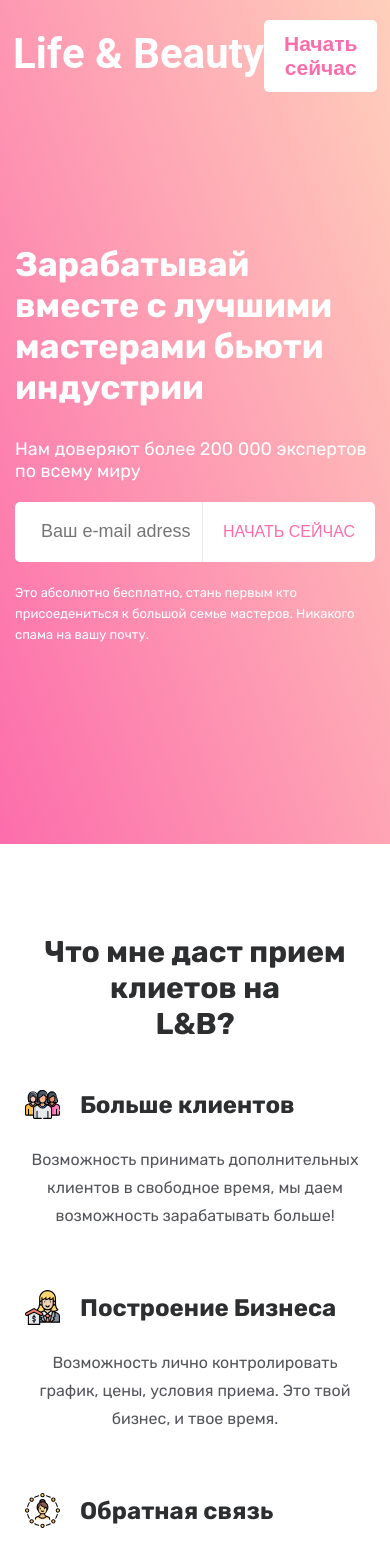
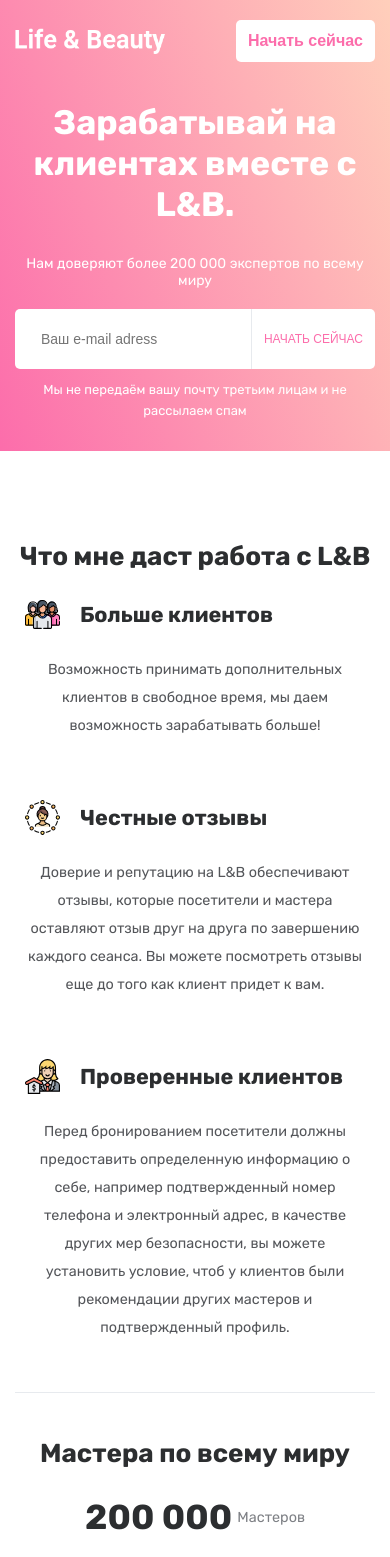
Before and after one commit to sevabrov/nails, a React (Create React App) app: page / in a window 390 px wide. Shown: the top 1557 px of the page. Built offline with nearby package versions, Linux system fonts and the light colour scheme; the HTML template or start-up script is replaced by a standard one.

Commit message:
1) new text add 2) responsive done

```diff
--- a/src/Components/footer.js
+++ b/src/Components/footer.js
@@ -9,6 +9,7 @@ const Footer = () => {
     return (
             <div className="footer">
                 <div className="footer-form">
+                    <div className="main-content">
                         <form onSubmit={sendEmail}>
                             <p className="footer-title">Зарабатывай вместе с нами !</p>
                             <div className="input">
@@ -18,10 +19,13 @@ const Footer = () => {
                             <p className="input-desc">Это абсолютно бесплатно, стань первым кто присоедениться к большой семье мастеров. Никакого спама на вашу почту.</p>
                         </form>
                     </div>
+                </div>
                 <div className="footer-link">
+                    <div className="main-content">
                         <a href="/">Главная</a>
                         <a href="/">Пользовательское соглашение</a>
                         <a href="/">Обратная связь</a>
+                    </div>
                 </div>
             </div>
     );
--- a/src/Components/header.js
+++ b/src/Components/header.js
@@ -12,10 +12,11 @@ const Header = (props) => {
         <div className="header">
             <div className="main-content">
                 <div className="header-top">
-                    <img src={logo} alt="logo"/>
+                    <img className="logo" src={logo} alt="logo"/>
                     <button className="start-btn">Начать сейчас</button>
                 </div>
-                <h1 className="header-title">Зарабатывай вместе с лучшими мастерами бьюти индустрии</h1>
+                <h1 className="header-title">Зарабатывай на клиентах, получай реальные отзывы и будь в курсе всех новинок Бьюти индустрии вместе с L&B.</h1>
+                <h1 className="header-title mob-view">Зарабатывай на клиентах вместе с L&B.</h1>
                 <p className="input-text">Нам доверяют более 200 000 экспертов по всему миру</p>
                 <form onSubmit={sendEmail}>
                     <div className="input">
@@ -23,7 +24,7 @@ const Header = (props) => {
                         <button className="start-btn">Начать Сейчас</button>
                     </div>
                 </form>
-                <p className="input-desc">Это абсолютно бесплатно, стань первым кто присоедениться к большой семье мастеров.  Никакого спама на вашу почту.</p>
+                <p className="input-desc">Мы не передаём вашу почту третьим лицам и не рассылаем спам</p>
             </div>
         </div>
     );
--- a/src/Components/help.js
+++ b/src/Components/help.js
@@ -6,25 +6,26 @@ class Help extends Component {
     render() {
         return (
             <div className="content">
-                <h3 className="content-title no-margin">Мы всегда готовы помочь вам</h3>
-                <h5 className="content-sub-title">Сайт рыбатекст поможет дизайнеру, верстальщику, вебмастеру сгенерировать несколько абзацев
+                <h3 className="content-title">Контроль над приемом в ваших руках</h3>
+                {/* <h5 className="content-sub-title">Сайт рыбатекст поможет дизайнеру, верстальщику, вебмастеру сгенерировать несколько абзацев
                     более менее осмысленного текста рыбы на русском языке, а начинающему оратору отточить навык
-                    публичных выступлений в домашних условиях.</h5>
+                    публичных выступлений в домашних условиях.</h5> */}
 
                 <Tabs className="tab-menu">
                     <TabList>
-                        <Tab className="study-menu">Обучение</Tab>
-                        <Tab className="feedback-menu">Обратная связь</Tab>
+                        <Tab className="study-menu">Таймлайн</Tab>
+                        <Tab className="feedback-menu">Прайс</Tab>
                         <Tab className="free-menu">Будь свободным</Tab>
                     </TabList>
 
                     <TabPanel>
                         <div className="tab-content">
-                            <p  className="tab-content-title">Стань лучшей версией себя!</p>
+                            <p  className="tab-content-title">Принимай клиентов в удобное для себя время</p>
                             <ul>
-                                <li>Мастерклассы для наших экспертов проводят только гуру своего дела,
-                                    который мы обязательно проверяем на наличие сертефикатов, и реальных отзывов.</li>
-                                <li>Вы будете в курсе абсолютно всех самых важных событий в мире Бьюти индустрии в нашей стране.</li>
+                                <li>Мы не навязываем никаких сроков по вашей минимальной занятости. Вы можете блокировать все неудобные для вас даты.</li>
+                                <li>Устанавливайте свои правила для свободных дат. Минимальный срок бронирования на определенную услугу.</li>
+                                <li>Уведомление перед приходом</li>
+                                <li>Насколько заранее клиент может сделать бронь.</li>
                             </ul>
                             <div className="tab-content-feedback">
                                 <p>“Благодпря, постоянной возможности обучения я стара зарабатывать больше, а клиентов стало куда ”</p>
@@ -33,10 +34,35 @@ class Help extends Component {
                         </div>
                     </TabPanel>
                     <TabPanel>
-                        <h2>Any content 2</h2>
+                        <div className="tab-content">
+                            <p className="tab-content-title">Устанавливай свои цены</p>
+                            <ul>
+                                <li>Вы сами устанавливаете ваш прайс лист, но в любой момент вы можете обратиться к нашему инструменту.</li>
+                                <li>По желанию вы можете добавить специальные детали как:
+                                    <span>Скрабирование рук или ног</span>
+                                    <span>Массаж рук или ног</span>
+                                    <span>Маска для рук</span>
+                                </li>
+                            </ul>
+                            <div className="tab-content-feedback">
+                                <p>“Благодпря, постоянной возможности обучения я стара зарабатывать больше, а клиентов стало куда ”</p>
+                                <p>Наталья Коваленко, Маникюр/Педикюр, Херсон.</p>
+                            </div>
+                        </div>
                     </TabPanel>
                     <TabPanel>
-                        <h2>Any content 3</h2>
+                    <div className="tab-content">
+                            <p  className="tab-content-title">Ваш кабинет - ваши правила</p>
+                            <ul>
+                                <li>Для управления ожиданиями можно добавить правила кабинета.</li>
+                                <li>Если мастер установил правила для кабинета, клиент должен принять их перед запросом на бронирование.</li>
+                                <li>Например можно запретить курить или говорить по телефону, во время сеанса.</li>
+                            </ul>
+                            <div className="tab-content-feedback">
+                                <p>“Благодпря, постоянной возможности обучения я стара зарабатывать больше, а клиентов стало куда ”</p>
+                                <p>Наталья Коваленко, Маникюр/Педикюр, Херсон.</p>
+                            </div>
+                        </div>
                     </TabPanel>
                 </Tabs>
 
--- a/src/Components/reviews.js
+++ b/src/Components/reviews.js
@@ -37,7 +37,7 @@ class Review extends Component {
           return (
             <div className="content">
                 <h3 className="content-title no-margin">Вы в хороших руках</h3>
-                <h5 className="content-sub-title">Millions of people around the world have already made xPider the<br/> place where their dream happens.</h5>
+                <h5 className="content-sub-title">У нас размещаются только реальные отзывы пользователей системы</h5>
                 <Slider {...settings}>
                 <div className="review-area">
                     <div className="review-block">
--- a/src/Components/what.js
+++ b/src/Components/what.js
@@ -3,20 +3,24 @@ import React from 'react';
 const What = () => {
     return (
             <div className="content">
-                <h3 className="content-title">Что мне даст прием клиетов на <br/> L&B?</h3>
+                <h3 className="content-title">Что мне даст работа с L&B</h3>
                 <div className="content-area">
                     <div className="content-area--block">
                         <h4 className="more-clients">Больше клиентов</h4>
                         <p>Возможность принимать дополнительных клиентов в свободное время, мы даем возможность зарабатывать больше!</p>
                     </div>
                     <div className="content-area--block">
-                        <h4 className="business-creating">Построение Бизнеса</h4>
-                        <p>Возможность лично контролировать график, цены, условия приема. Это твой бизнес, и твое время.</p>
+                        <h4 className="feedback-communication">Честные отзывы</h4>
+                        <p>Доверие и репутацию на L&B обеспечивают отзывы, которые посетители и мастера оставляют отзыв друг на друга по
+                            завершению каждого сеанса. Вы можете посмотреть отзывы еще до того как клиент придет к вам.</p>
                     </div>
                     <div className="content-area--block">
-                        <h4 className="feedback-communication">Обратная связь</h4>
-                        <p>Общайся с клиентами на прямую,  получай обратную связь, как можно быстрыее, становись лучше.</p>
+                        <h4 className="business-creating">Проверенные клиентов</h4>
+                        <p>Перед бронированием посетители должны предоставить определенную информацию о себе, например подтвержденный номер
+                            телефона и электронный адрес, в качестве других мер безопасности, вы можете установить условие, чтоб у клиентов
+                            были рекомендации других мастеров и подтвержденный профиль.</p>
                     </div>
+
                 </div>
             </div>
     );
--- a/src/styling/content.scss
+++ b/src/styling/content.scss
@@ -81,7 +81,7 @@
                         margin-right: 5px;
                     }
                     &:last-child {
-                        font-size: 16px;
+                        font-size: 1em;
                         color: $text-gray;
                     }
                 }
--- a/src/styling/footer.scss
+++ b/src/styling/footer.scss
@@ -25,11 +25,14 @@
         margin-bottom: 30px;
     }
     &-link {
-        display: flex;
-        justify-content: center;
         height: 76px;
         width: 100%;
         background-color: #f9f6f8;
+        .main-content {
+            display: flex;
+            justify-content: center;
+            height: 100%;
+        }
         a {
             display: flex;
             align-items: center;
--- a/src/styling/help.scss
+++ b/src/styling/help.scss
@@ -85,6 +85,20 @@
                 border-radius: 50%;
                 background-color: #f8d3e3;
             }
+            span {
+                position: relative;
+                display: block;
+                padding-left: 20px;
+                &:before {
+                    position: absolute;
+                    top: 12px;
+                    left: 0;
+                    content: '';
+                    width: 7px;
+                    height: 3px;
+                    background-color: #f8d3e3;
+                }
+            }
         }
     }
     &-feedback {
--- a/src/styling/index.scss
+++ b/src/styling/index.scss
@@ -21,6 +21,10 @@ li {
 
 .no-margin {
     margin: 0!important
+}
+
+.mob-view {
+    display: none!important;
 }
 
 .start-btn {
@@ -70,7 +74,7 @@ li {
         font-size: 1.3em;
         line-height: 21px;
         color: #fff;
-        margin-top: 20px;
+        margin-top: 10px;
     }
 }
 
--- a/src/styling/media.scss
+++ b/src/styling/media.scss
@@ -4,6 +4,15 @@ $m: 978px;
 $s: 650px;
 
 @media screen and (max-width: $l) {
+    .header {
+        height: auto;
+        min-height: 100%;
+        background-position: 145%;
+        padding-bottom: 30px;
+        &-title {
+            font-size: 4em;
+        }
+    }
     .content {
         margin-bottom: 45px;
         &-title,
@@ -18,7 +27,11 @@ $s: 650px;
         }
     }
     .review-block {
-        max-width: 100%;
+        max-width: calc(100% - 40px);
+        &-text,
+        &-user p {
+            font-size: 1.4em;
+        }
     }
 }
 @media screen and (max-width: $m) {
@@ -26,16 +39,23 @@ $s: 650px;
         background: linear-gradient(250deg, #ffcfbb 0%, #fc6dab 100%);
         &-title {
             width: 100%;
-            font-size: 34px;
+            font-size: 3.4em;
         }
+    }
+    .logo {
+        width: 200px;
     }
     .input {
         height: 60px;
         max-width: 420px;
     }
     .content {
+        &-title,
+        &-sub-title {
+            margin-bottom: 25px;
+        }
         &-title {
-            font-size: 30px;
+            font-size: 3em;
         }
     }
     .tab-content {
@@ -46,12 +66,52 @@ $s: 650px;
         ul {
             padding-left: 40%;
         }
+        &-title {
+            font-size: 2.2em;
+        }
+        ul {
+            font-size: 1.4em;
+        }
     }
 }
 @media screen and (max-width: $s) {
+    .mob-view {
+        display: block!important;
+    }
+    .header {
+        text-align: center;
+        &-top {
+            margin-bottom: 40px;
+        }
+        &-title {
+            display: none;
+        }
+    }
+    .logo {
+        width: 150px;
+    }
+    .start-btn {
+        font-size: 1.6em;
+        padding: 12px;
+    }
+    .input {
+        max-width: 100%;
+        &-text {
+            font-size: 1.4em;
+        }
+        .start-btn {
+            font-size: 1.2em;
+        }
+        input {
+            font-size: 1.4em;
+        }
+    }
     .content {
+        &-title {
+            font-size: 2.6em;
+        }
         &-sub-title {
-            font-size: 16px;
+            font-size: 1.6em;
             line-height: 24px;
         }
         &-area {
@@ -61,30 +121,46 @@ $s: 650px;
                 margin-bottom: 12px;
                 span {
                     &:first-child {
-                        font-size: 34px;
-                        line-height: 34px;
+                        font-size: 2.4em;
                     }
                 }
             }
             &--block {
                 width: 100%;
+                font-size: 9px;
                 text-align: center;
                 margin-bottom: 60px;
             }
         }
     }
-    .tab-menu {
-        .react-tabs__tab-list {
-            li {
-                font-size: 0;
-                padding-bottom: 10px
+    .tab {
+        &-menu {
+            .react-tabs__tab-list {
+                li {
+                    font-size: 0;
+                    padding-bottom: 10px
+                }
+            }
+        }
+        &-content {
+            background: transparent;
+            padding-top: 0;
+            &-title,
+            ul {
+                padding-left: 0;
             }
         }
     }
-    .footer-link {
-        a {
-            font-size: 14px;
-            padding: 10px;
+    .footer {
+        &-title {
+            text-align: center;
+        }
+        &-link {
+            height: 56px;
+            a {
+                font-size: 12px;
+                padding: 0;
+            }
         }
     }
 }
```
Lines whose indentation alone changed are shown as unchanged.
